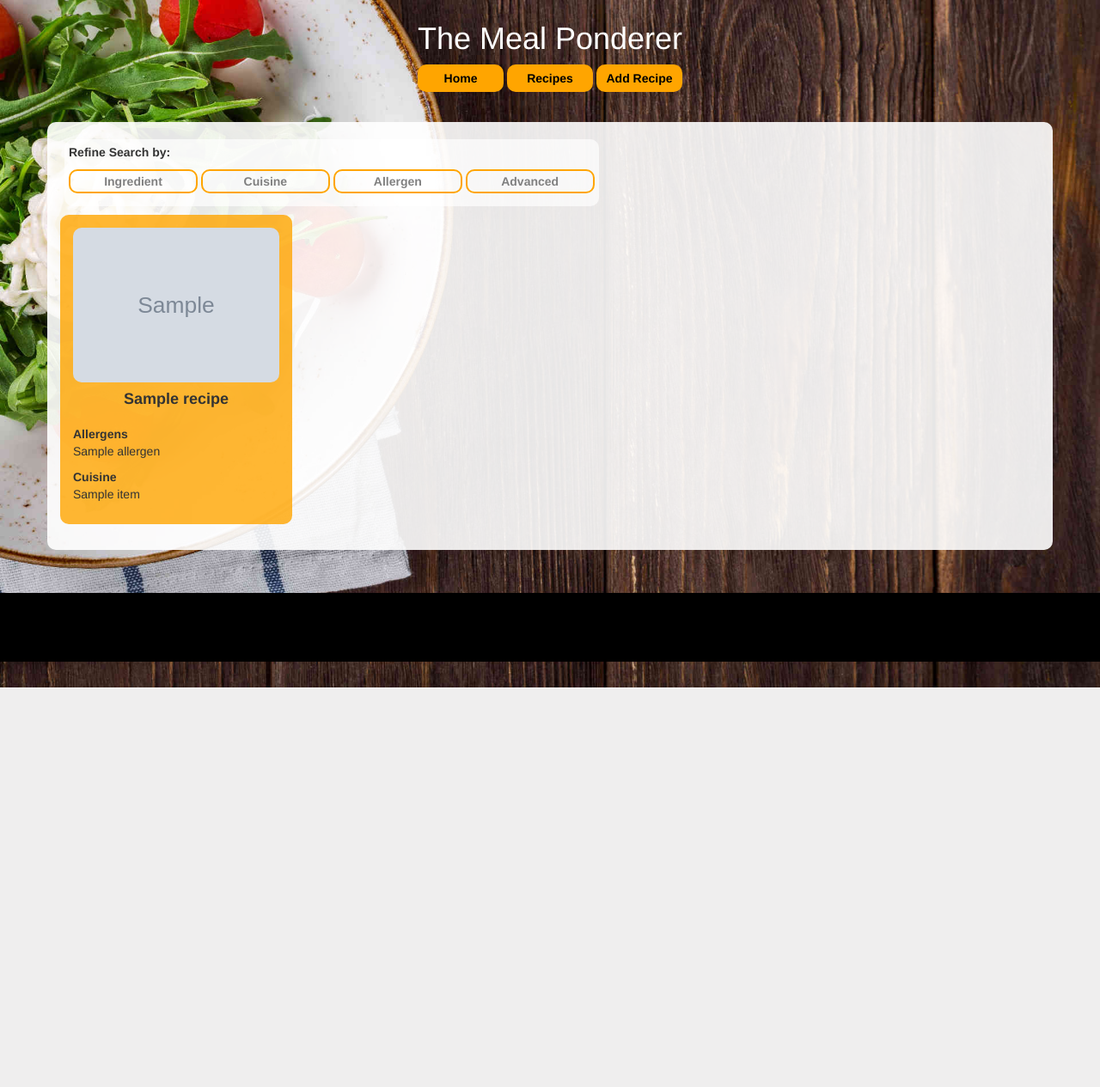
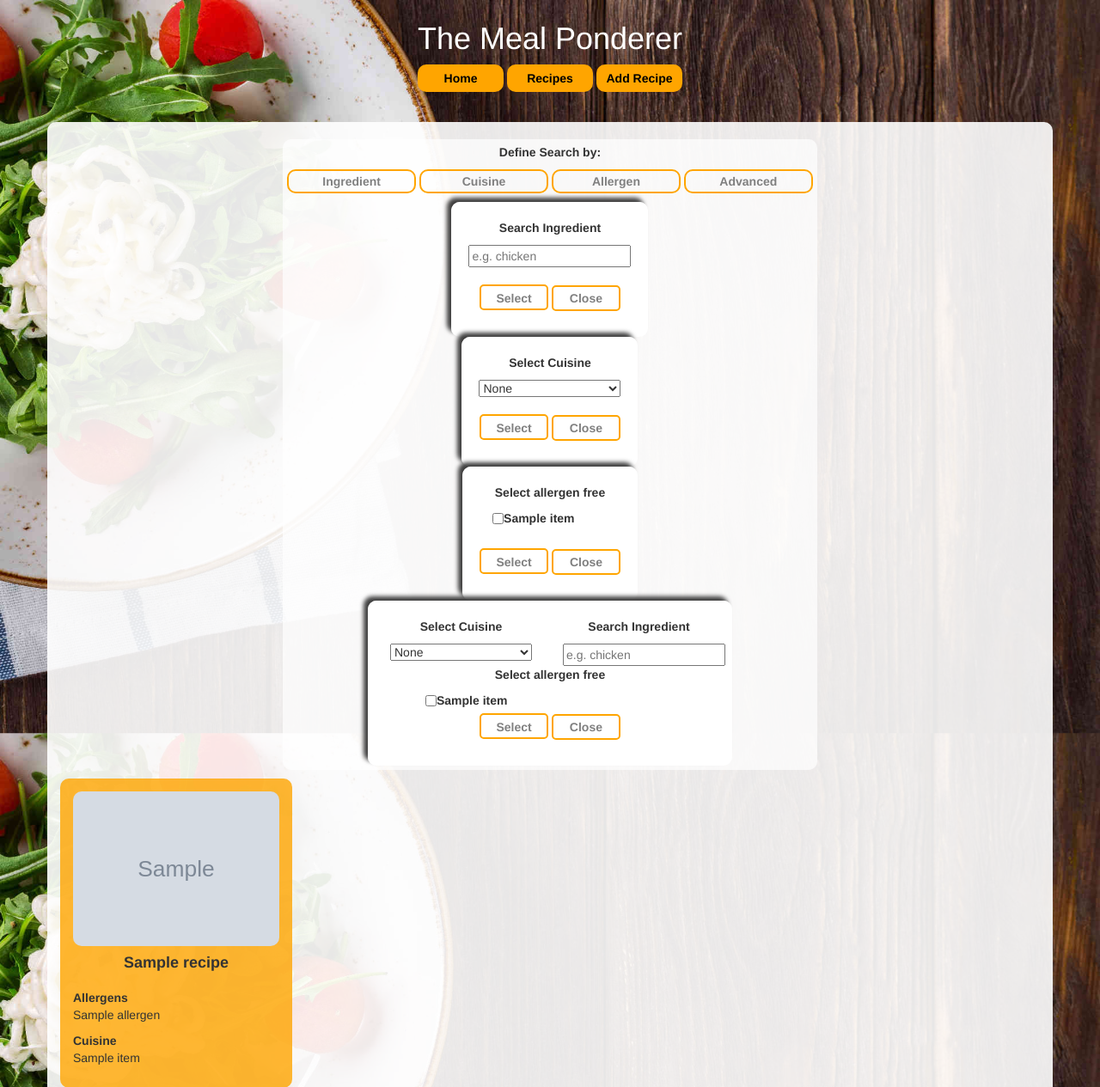
Before and after one commit to brettcutt/the-chefs-desire, a Flask app: template templates/recipes.html in a window 1280 px wide. Shown: the top 1265 px of the page at 86% size. Before the commit the page ends 800 px from the top, so only its background shows below. Run offline with Flask 2, Linux system fonts and the light colour scheme; the template is opened without the code that fills it: most values are stand-ins (such as "Sample title", 1, 10 or a date in 2020); grey boxes marked "Sample" are stand-in pictures; some libraries are stand-ins or nearby versions.

Commit message:
updated the search box functions

```diff
--- a/templates/recipes.html
+++ b/templates/recipes.html
@@ -1,29 +1,33 @@
 {% extends 'base.html' %} {% block content %}
 <!--SEARCH BAR-->
-<div class="row">
+<div class="row center">
 
-    <div class="col-xs-12">
+    <div class="col-xs-12 inline">
 
         <div class="search-box">
-            <p><b>Refine Search by:</b></p>
-            <div class="search_btn">
+            <p class=" hidden-xs"><b>Define Search by:</b></p>
+
+            <div class="inline hidden-xs">
                 <P id='ingredient_btn' class='search-btn'>Ingredient</P>
             </div>
-            <div class="search_btn">
+
+            <div class="inline hidden-xs">
                 <P id='cuisine_btn' class='search-btn'>Cuisine</P>
             </div>
-            <div class="search_btn">
+
+            <div class="inline hidden-xs">
                 <P id='allergen_btn' class='search-btn'>Allergen</P>
             </div>
-            <div class="search_btn">
-                <P id='allergen_and_cuisine_btn' class='search-btn'>Advanced</P>
+
+            <div class="inline">
+                <P id='allergen_and_cuisine_btn' class='search-btn hidden-xs'>Advanced</P>
+                <P id='mobile-search-btn' class='search-btn hidden-sm hidden-md hidden-lg '>Define Search</P>
             </div>
-        </div>
-            <!--########################## INGREDIENT FORM-->
-            <div id="ingredient_search" class="search_category_box">
+
+            <div id="ingredient_search" class="triggered_search_box">
                 <div class="inner-box inline">
                     <form action="{{url_for('find_ingredient')}}" , method="POST">
-                        <p><b>Search by Ingredient</b></p>
+                        <p class="center search-category-heading"><b>Search Ingredient</b></p>
                         <div class="inline">
                             <input type="text" name="ingredient_category" id="ingredient_category" placeholder='e.g. chicken'>
                         </div>
@@ -39,13 +43,13 @@
             </div>
             <!--########################## CUISINE FORM-->
 
-            <div id="cuisine_search" class="search_category_box">
+            <div id="cuisine_search" class="triggered_search_box">
                 <div class="inner-box inline">
                     <form action="{{url_for('find_cuisine')}}" , method="POST">
-                        <p><b>Select Cuisine</b></p>
+                        <p class="center search-category-heading"><b>Select Cuisine</b></p>
                         <div class="inline">
                             <select  name="cuisine_category" id="cuisine_category">
-                            <option disabled value="" selected>None Selected</option>
+                            <option disabled value="" selected>None</option>
                             {% for item in cuisines_json.cuisine|sort %}
                             <option value="{{ item }}">{{ item }}</option>
                             {% endfor %}
@@ -65,21 +69,23 @@
             <!--########################## END FORM-->
             <!--########################## ALLERGEN FORM-->
 
-            <div id="allergen_search" class="search_category_box">
+            <div id="allergen_search" class="triggered_search_box center">
                 <div class="inner-box inline">
                     <form action="{{url_for('find_allergen')}}" , method="POST">
-                    <p><b>Select allergen free</b></p>
-
+                    <p class="center search-category-heading"><b>Select allergen free</b></p>
+                        <div class=" col-xs-offset-2 col-xs-8 col-sm-offset-0 col-sm-12">
                             {% for item in allergens_json.allergen|sort %}
                             <div class='allergen_search_checkbox'>
-                            <input value="{{ item }}" name="allergen_category" type="checkbox"> {{ item }}</input>
+                                <input value="{{ item }}" name="find_allergen" id="find_allergen" type="checkbox">
+                                <label for="find_allergen"> {{ item }}</label>
                             </div>
                             {% if loop.index % 3 == 0 %}
-                        <br>
+                            <br class="hidden-xs">
                             {% endif%}
                             {% endfor %}
                             <br>
                             <br>
+                        </div>
                         <div class="center">
                             <input class="inline" type="submit" value="Select" />
                             <p class="close-btn inline">Close</p>
@@ -91,41 +97,53 @@
 
             <!--########################## END FORM-->
             <!--########################## ALLERGEN AND CUISINE FROM-->
-            <div id="allergen_and_cuisine_search" class="search_category_box">
+            <div id="allergen_and_cuisine_search" class="triggered_search_box">
                 <div class="inner-box inline">
                     <form action="{{url_for('find_multiple_categories')}}" , method="POST">
-                        <p><b>Select Cuisine</b></p>
-                        <div>
-                            <select class="search-item" name="find_cuisine" id="find_cuisine">
-                                <option value="" selected>None</option>
+
+                        <div class="row center ">
+
+                            <div class="col-xs-12 col-sm-6 inline margin-bottom-20">
+
+                                <p class="search-category-heading"><b>Select Cuisine</b></p>
+                                <select class="" name="find_cuisine" id="find_cuisine">
+
+                                    <option class="inline"value="" selected>None</option>
                                     {% for item in cuisines_json.cuisine|sort %}
                                     <option value="{{ item }}">{{ item }}</option>
+                                    {% endfor %}
 
-
-                                {% endfor %}
                                 </select>
                             </div>
 
-                        <p><b>Search by Ingredient</b></p>
-                        <div class="inline">
-                            <input type="text" name="find_ingredient" id="find_ingredient" placeholder='e.g. chicken'>
+                            <div class="col-xs-12 col-sm-6 inline margin-bottom-20">
+
+                                <p class="search-category-heading"><b>Search Ingredient</b></p>
+                                    <input class="inline" type="text" name="find_ingredient" id="find_ingredient" placeholder='e.g. chicken'>
+
                             </div>
 
-                        <br>
+                        </div>
 
-                        <p><b>Select allergen free</b></p>
+                        <div class="row">
+                            <div class=" col-xs-12 margin-bottom-20 inline">
+                                <p class="center search-category-heading"><b>Select allergen free</b></p>
+                                <div class=" col-xs-offset-2 col-xs-8 col-sm-offset-1 col-sm-11">
                                     {% for item in allergens_json.allergen|sort %}
+
                                 <div class='allergen_search_checkbox'>
-                            <input value="{{ item }}" name="find_allergen" id="find_allergen" type="checkbox"> {{ item }}</input>
+                                    <input value="{{ item }}" name="find_allergen" id="find_allergen" type="checkbox">
+                                    <label for="find_allergen"> {{ item }}</label>
                                 </div>
 
                                 {% if loop.index % 3 == 0 %}
-                        <br>
+                                <br class="hidden-xs">
                                 {% endif%}
 
                                 {% endfor %}
-                        <br>
-                        <br>
+                            </div>
+                            </div>
+                        </div>
                         <div class="center">
                             <input class="inline" type="submit" value="Select" />
                             <p class="inline close-btn">Close</p>
@@ -136,6 +154,10 @@
                     </form>
                 </div>
             </div>
+
+        </div>
+            <!--########################## INGREDIENT FORM-->
+
             <!--########################## END FORM-->
 
     </div>
```
Lines whose indentation alone changed are shown as unchanged.
